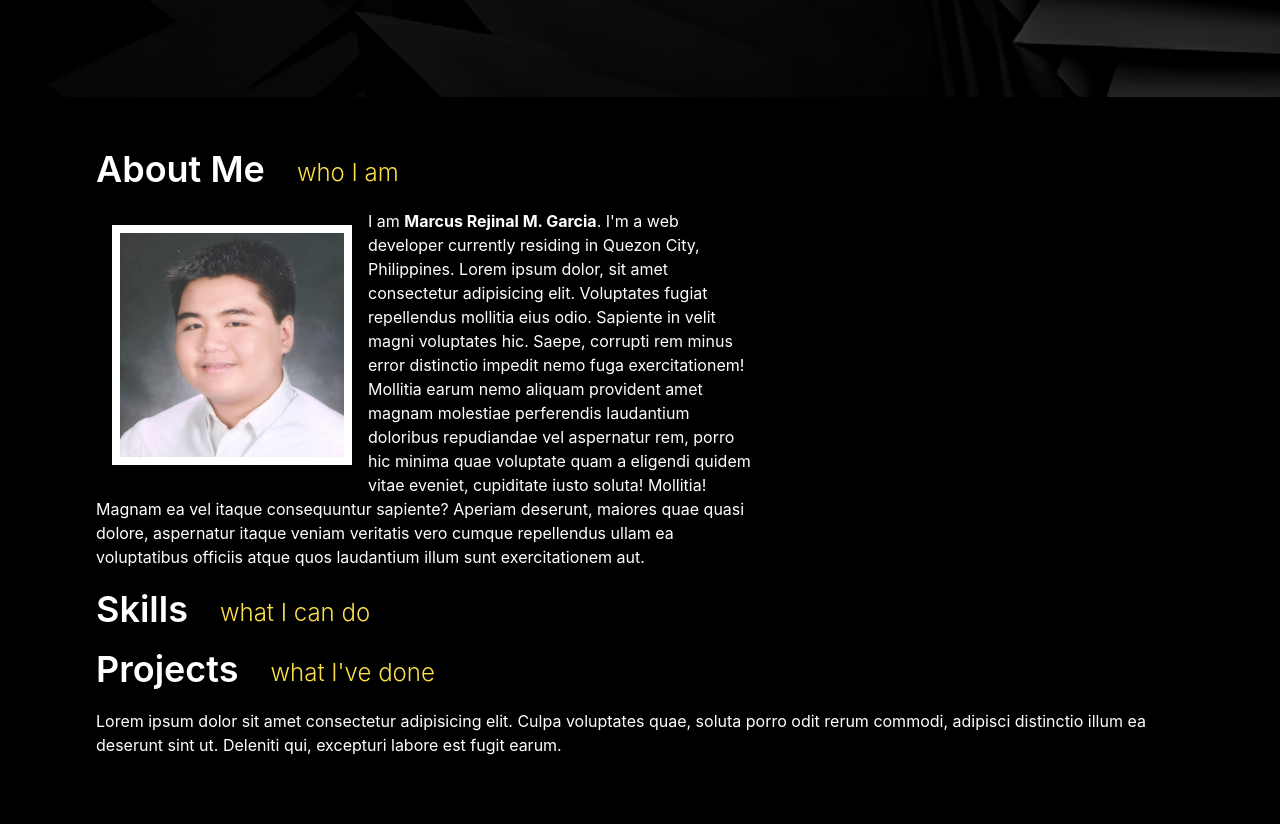
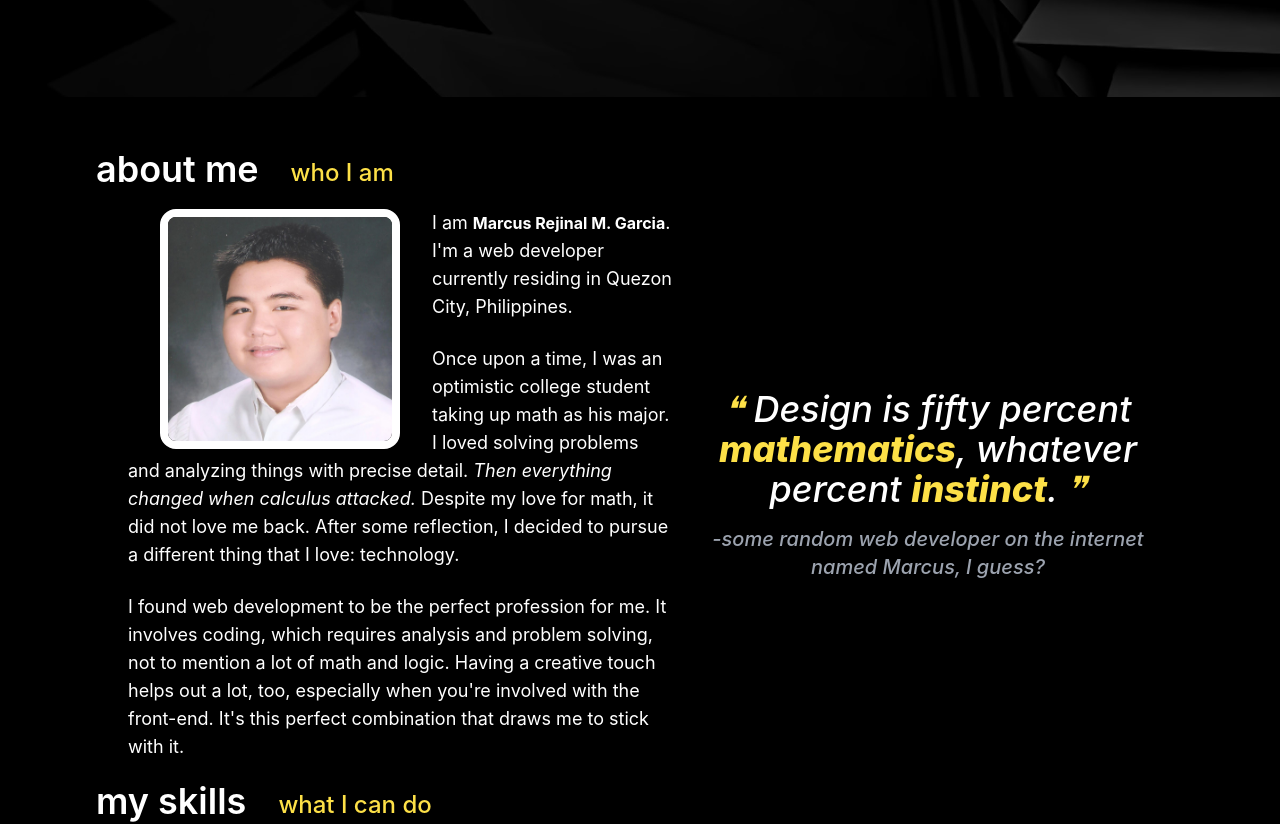
Before and after one commit to marcusrejinalgarcia/marcusrejinalgarcia.github.io, a React (Create React App) app: page / in a window 1280 px wide. Shown: the part 703-1527 px from the top of the page. Built offline with nearby package versions, Linux system fonts and the light colour scheme.

Commit message:
added bio and quotable quote

```diff
--- a/src/components/About.jsx
+++ b/src/components/About.jsx
@@ -5,16 +5,23 @@ import me from '../img/me.jpg'
 const About = () => {
   return (
     <section id='about' className='container mx-auto lg:px-16 text-white'>
-      <SectionHeader title='About Me' subtitle='who I am' />
-      <article className='container mx-auto'>
-        <img
-          src={me}
-          alt="It's a me, Marcus."
-          className="mx-auto md:m-4 aspect-square max-w-[240px] border-solid border-8 border-white float-left"
-        />
-        <p className='max-w-prose'>I am <b>Marcus Rejinal M. Garcia</b>. I'm a web developer currently residing in Quezon City, Philippines. Lorem ipsum dolor, sit amet consectetur adipisicing elit. Voluptates fugiat repellendus mollitia eius odio. Sapiente in velit magni voluptates hic. Saepe, corrupti rem minus error distinctio impedit nemo fuga exercitationem!
-        Mollitia earum nemo aliquam provident amet magnam molestiae perferendis laudantium doloribus repudiandae vel aspernatur rem, porro hic minima quae voluptate quam a eligendi quidem vitae eveniet, cupiditate iusto soluta! Mollitia!
-        Magnam ea vel itaque consequuntur sapiente? Aperiam deserunt, maiores quae quasi dolore, aspernatur itaque veniam veritatis vero cumque repellendus ullam ea voluptatibus officiis atque quos laudantium illum sunt exercitationem aut.</p>
+      <SectionHeader title='about me' subtitle='who I am' />
+      <article className='container mx-auto flex flex-col xl:flex-row lg:px-8 gap-8'>
+        <div className='grow'>
+          <img
+            src={me}
+            alt="It's a me, Marcus."
+            className="m-auto md:mx-4 lg:mx-8 aspect-square object-cover max-w-sm max-h-60 rounded-2xl border-solid border-8 border-white md:float-left"
+          />
+          <p className='xl:max-w-prose text-lg mt-4 md:mt-0'>I am <b>Marcus Rejinal M. Garcia</b>. I'm a web developer currently residing in Quezon City, Philippines.</p><br />
+          <p className='xl:max-w-prose text-lg mt-4 md:mt-0'>Once upon a time, I was an optimistic college student taking up math as his major. I loved solving problems and analyzing things with precise detail. <span className='text-lg italic'>Then everything changed when calculus attacked.</span> Despite my love for math, it did not love me back. After some reflection, I decided to pursue a different thing that I love: technology.</p><br />
+          <p className='xl:max-w-prose text-lg mt-4 md:mt-0'>I found web development to be the perfect profession for me. It involves coding, which requires analysis and problem solving, not to mention a lot of math and logic. Having a creative touch helps out a lot, too, especially when you're involved with the front-end. It's this perfect combination that draws me to stick with it.</p>
+
+        </div>
+        <div className='flex flex-col place-content-center lg:max-w-md m-auto py-6 gap-4'>
+          <p className='text-center text-4xl italic font-medium'><span className='text-4xl text-yellow-300'>{'\u275D'}</span> Design is fifty percent <span className='text-4xl text-yellow-300 font-extrabold'> mathematics</span>, whatever percent <span className='text-4xl text-yellow-300 font-extrabold'>instinct</span>. <span className='text-4xl text-yellow-300'>{'\u275E'}</span></p>
+          <p className='text-center text-gray-400 text-xl italic font-medium'>-some random web developer on the internet named Marcus, I guess?</p>
+        </div>
       </article>
     </section>
   )
--- a/src/components/Projects.jsx
+++ b/src/components/Projects.jsx
@@ -4,7 +4,7 @@ import SectionHeader from './SectionHeader';
 const Portfolio = () => {
   return (
     <section id='projects' className='container mx-auto lg:px-16 text-white'>
-      <SectionHeader title='Projects' subtitle="what I've done" />
+      <SectionHeader title='my projects' subtitle="been there, done that" />
       Lorem ipsum dolor sit amet consectetur adipisicing elit. Culpa voluptates quae, soluta porro odit rerum commodi, adipisci distinctio illum ea deserunt sint ut. Deleniti qui, excepturi labore est fugit earum.
     </section>
   )
--- a/src/components/SectionHeader.jsx
+++ b/src/components/SectionHeader.jsx
@@ -2,9 +2,9 @@ import React from 'react'
 
 const SectionHeader = ({title, subtitle}) => {
   return (
-    <div className='flex flex-row justify-start align-bottom gap-8 my-5'>
+    <div className='flex flex-row justify-between md:justify-start align-bottom md:gap-8 my-5'>
       <h2 className='inline-block text-3xl md:text-4xl font-semibold'>{title}</h2>
-      <p className='inline-block text-xl md:text-2xl font-light text-yellow-300 mt-auto'>{subtitle}</p>
+      <p className='inline-block text-right text-xl md:text-2xl font-medium text-yellow-300 mt-auto'>{subtitle}</p>
     </div>
   )
 }
--- a/src/components/Skills.jsx
+++ b/src/components/Skills.jsx
@@ -5,7 +5,7 @@ import SectionHeader from './SectionHeader';
 const Skills = () => {
   return (
     <section id='skills' className='container mx-auto lg:px-16 text-white'>
-      <SectionHeader title='Skills' subtitle='what I can do' />
+      <SectionHeader title='my skills' subtitle='what I can do' />
 
     </section>
   )
```
